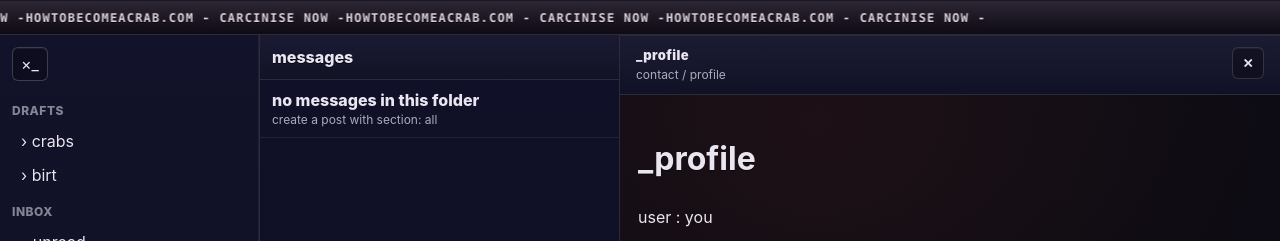
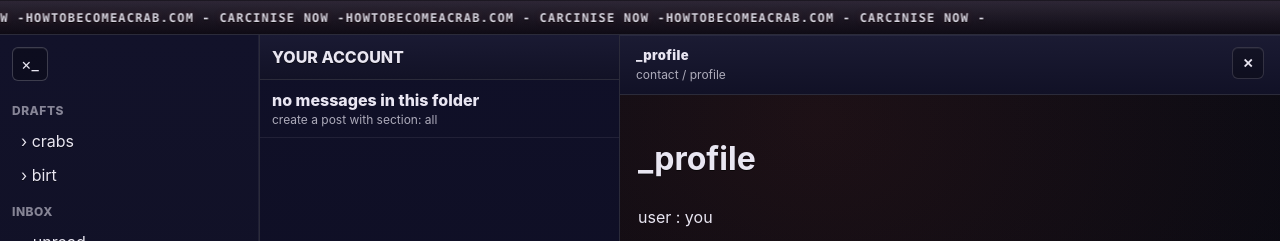
Before and after one commit to blhls/howtobecomeacrab, a Jekyll site: the page built from mail/account/index.md, in a window 1280 px wide. Shown: the top 241 px of the page. Built offline with Jekyll 4.4.1, drawn with Linux system fonts in a browser that asks for light colours.

Commit message:
Update index.md

```diff
--- a/mail/account/index.md
+++ b/mail/account/index.md
@@ -3,7 +3,8 @@ layout: mail
 permalink: /mail/account/
 title: _profile
 section: all
-list_title: messages
+mailbox: account
+list_title: YOUR ACCOUNT
 close_to: /mail/blank/
 ---
 
```
